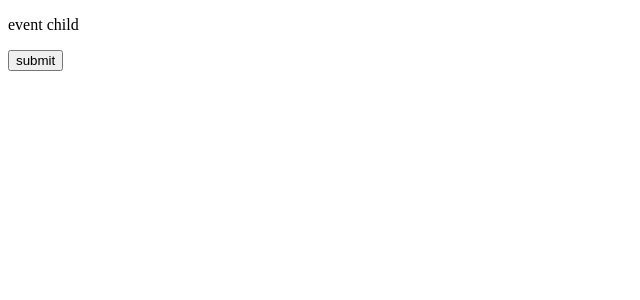
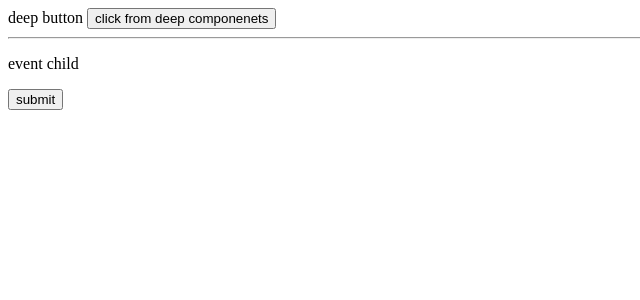
Before and after one commit to mohamadrzfatery/vue-training, a Nuxt app: page /events in a window 1280 px wide. Shown: the top 300 px of the page, without its empty margins (0-640 px from the left). Built offline with nearby package versions, Linux system fonts and the light colour scheme.

Commit message:
add eventbus - note(do not register code in mounted (yani ye method besaz oon methodo seda bezan mesle(busHandler)))

```diff
--- /dev/null
+++ b/components/EventChildNested.vue
@@ -0,0 +1,20 @@
+<template>
+  <div>
+    deep button
+    <button @click="submit">click from deep componenets</button>
+  </div>
+</template>
+
+<script>
+export default {
+  methods: {
+    submit() {
+      setTimeout(() => {
+        this.$nuxt.$emit('onDelete', 'delete param')
+      }, 1000)
+    },
+  },
+}
+</script>
+
+<style></style>
--- a/components/EventsChild.vue
+++ b/components/EventsChild.vue
@@ -1,12 +1,16 @@
 <template>
   <div>
+    <event-child-nested />
+    <hr />
     <p>event child</p>
     <button @click="submit">submit</button>
   </div>
 </template>
 
 <script>
+import EventChildNested from './EventChildNested.vue'
 export default {
+  components: { EventChildNested },
   methods: {
     submit() {
       setTimeout(() => {
--- a/pages/events.vue
+++ b/pages/events.vue
@@ -8,6 +8,15 @@ export default {
     onSuccess(param) {
       console.log('success', param)
     },
+    busHandler(param) {
+      console.log('onDelete called', param)
+    },
+  },
+  mounted() {
+    this.$nuxt.$on('onDelete', this.busHandler)
+  },
+  beforeDestroy() {
+    this.$nuxt.$off('onDelete', this.busHandler)
   },
 }
 </script>
```
